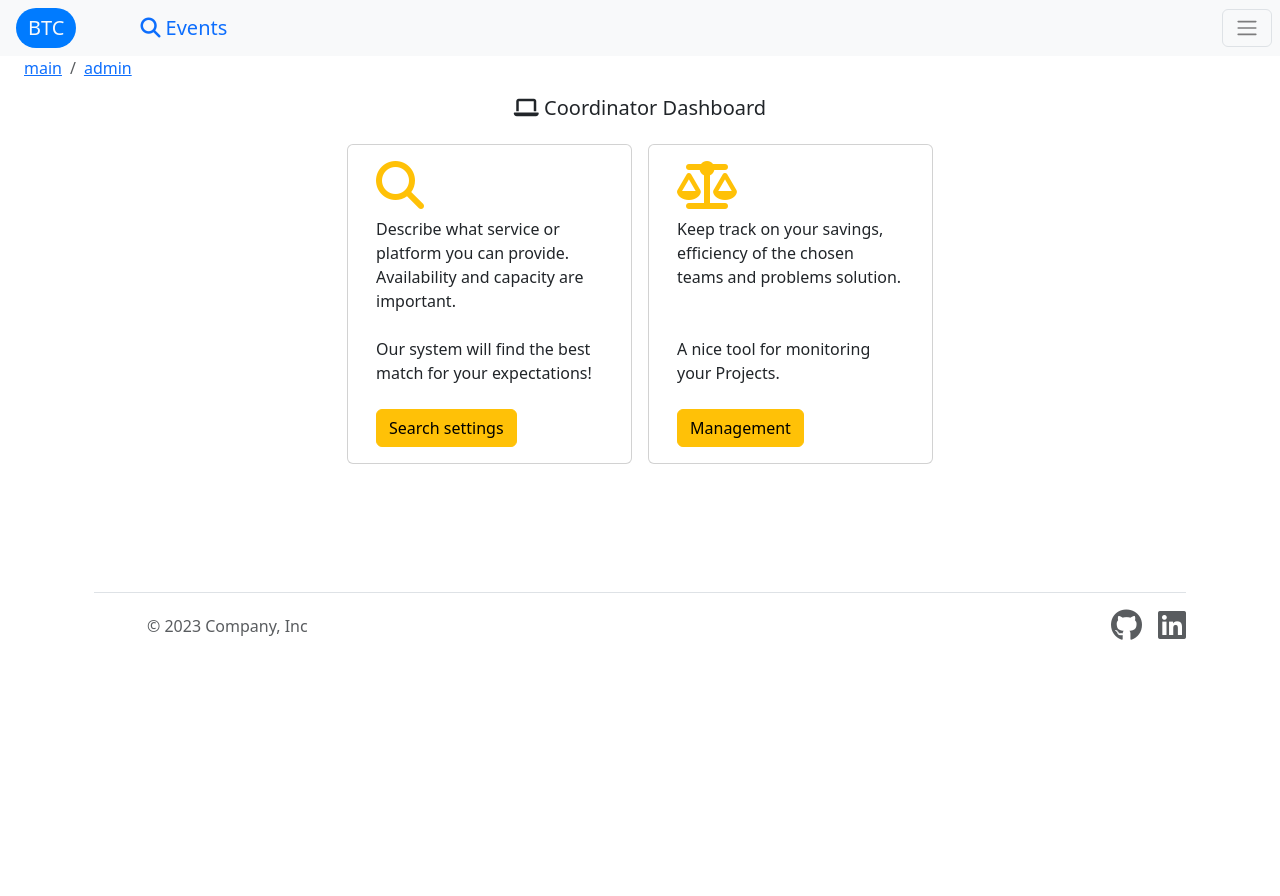
After one commit to alexarlord-boop/BTC, a PHP site: page /pages/coordinator.php in a window 1280 px wide. The commit adds this page. Run offline with PHP 8.4, Linux system fonts and the light colour scheme; the visitor is signed in with stand-in values (Sample User, id 1).

Commit message:
B2T-2023 Added 3d option - coordinator

```diff
--- a/components/navbar.php
+++ b/components/navbar.php
@@ -27,7 +27,7 @@ HTML;
     return <<<HTML
 
         <nav class="col-md-12 navbar navbar-expand-lg navbar-light bg-light">
-          <a class=" ml-3 navbar-brand badge-pill badge-primary text-light" href="../pages/login_page.php">B2Ts</a>
+          <a class=" ml-3 navbar-brand badge-pill badge-primary text-light" href="../pages/login_page.php">BTC</a>
 
 
 
--- /dev/null
+++ b/pages/coordinator.php
@@ -0,0 +1,43 @@
+<?php
+
+require_once "../components/dashboard_template.php";
+
+$_SESSION['searchFor'] = '';
+$pointer = getPointers()['coordinator'];
+
+$content = <<<HTML
+    <div class="row flex-wrap justify-content-center">
+        <div class="card col-md-3 col-sm-12 mx-2 my-2">
+            <div class="card-body rounded">
+            <div class="card-title"><i class="fa fa-3x fa-search text-warning text-center"></i></div>
+            <div class="card-text">
+                Describe what service or platform you can provide. Availability and capacity are important.<br>
+                <br>
+                Our system will find the best match for your expectations!
+            </div>
+            <a href="#" class="btn btn-warning mt-4">Search settings</a>
+            </div>
+        </div>
+
+        <div class="card col-md-3 col-sm-12 mx-2 my-2">
+            <div class="card-body rounded">
+            <div class="card-title"><i class="fa fa-3x fa-balance-scale text-warning text-center"></i></div>
+            <div class="card-text">
+                Keep track on your savings, efficiency of the chosen teams and problems solution. <br>
+                <br>
+                <br>
+                A nice tool for monitoring your Projects.
+            </div>
+            <a href="#" class="btn btn-warning mt-4">Management</a>
+            </div>
+        </div>
+        <div class="m-5"></div>
+    </div>
+
+
+HTML;
+
+
+echo returnDashboard("Coordinator Dashboard", $pointer, $content)
+
+?>
--- a/utility.php
+++ b/utility.php
@@ -68,6 +68,11 @@ function getPointers()
             'title' => "Teams",
             'lnk' => "all_teams.php",
             'dash' => 'company.php'
+        ),
+        'coordinator' => array(
+            'title' => "Events",
+            'lnk' => "all_events.php",
+            'dash' => 'coordinator.php'
         )
     );
 
```
Also changed, not shown: pages/login_page.php (+8 -12 lines).
